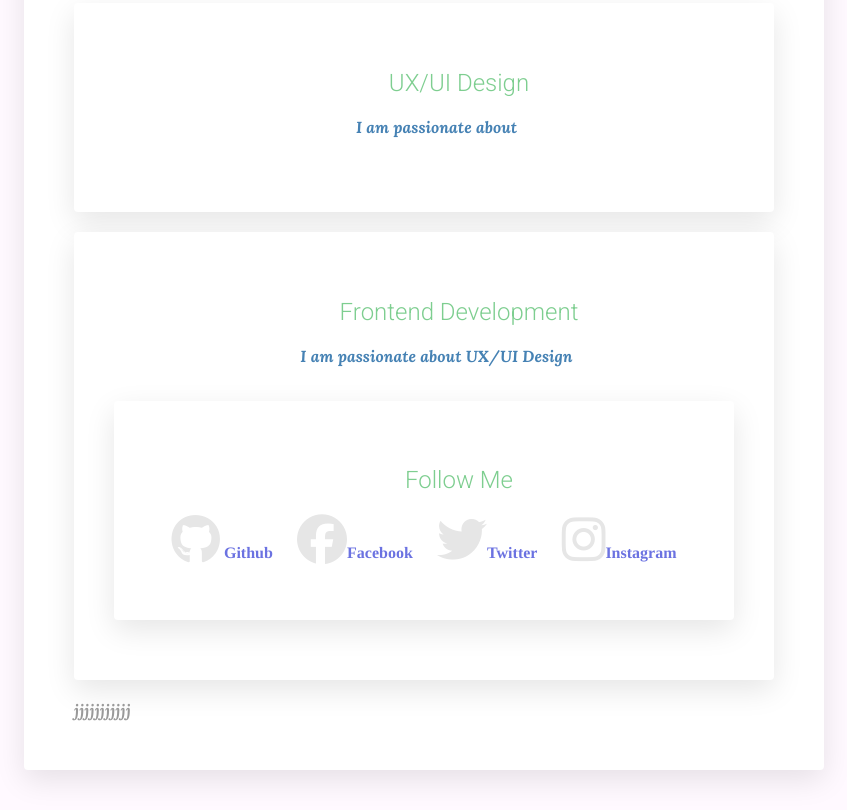
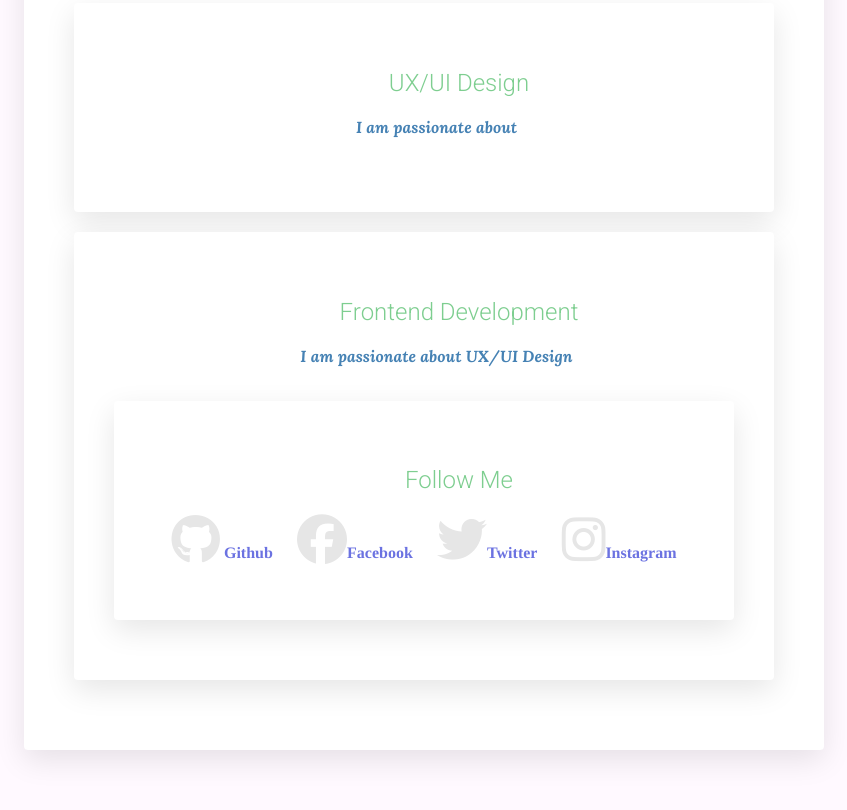
Before and after one commit to oli-coder/my-profile, a plain HTML site: page index.html in a window 1280 px wide. Shown: the part 522-1332 px from the top of the page, without its empty margins (216-1063 px from the left). Drawn offline with Linux system fonts and the light colour scheme.

Commit message:
Update index.html

```diff
--- a/index.html
+++ b/index.html
@@ -64,6 +64,6 @@
 </div>
 
 
-<strong style="color: #999999 ">jjjjjjjjjjj</strong>
+
 </BODY>
 </HTML>
```
